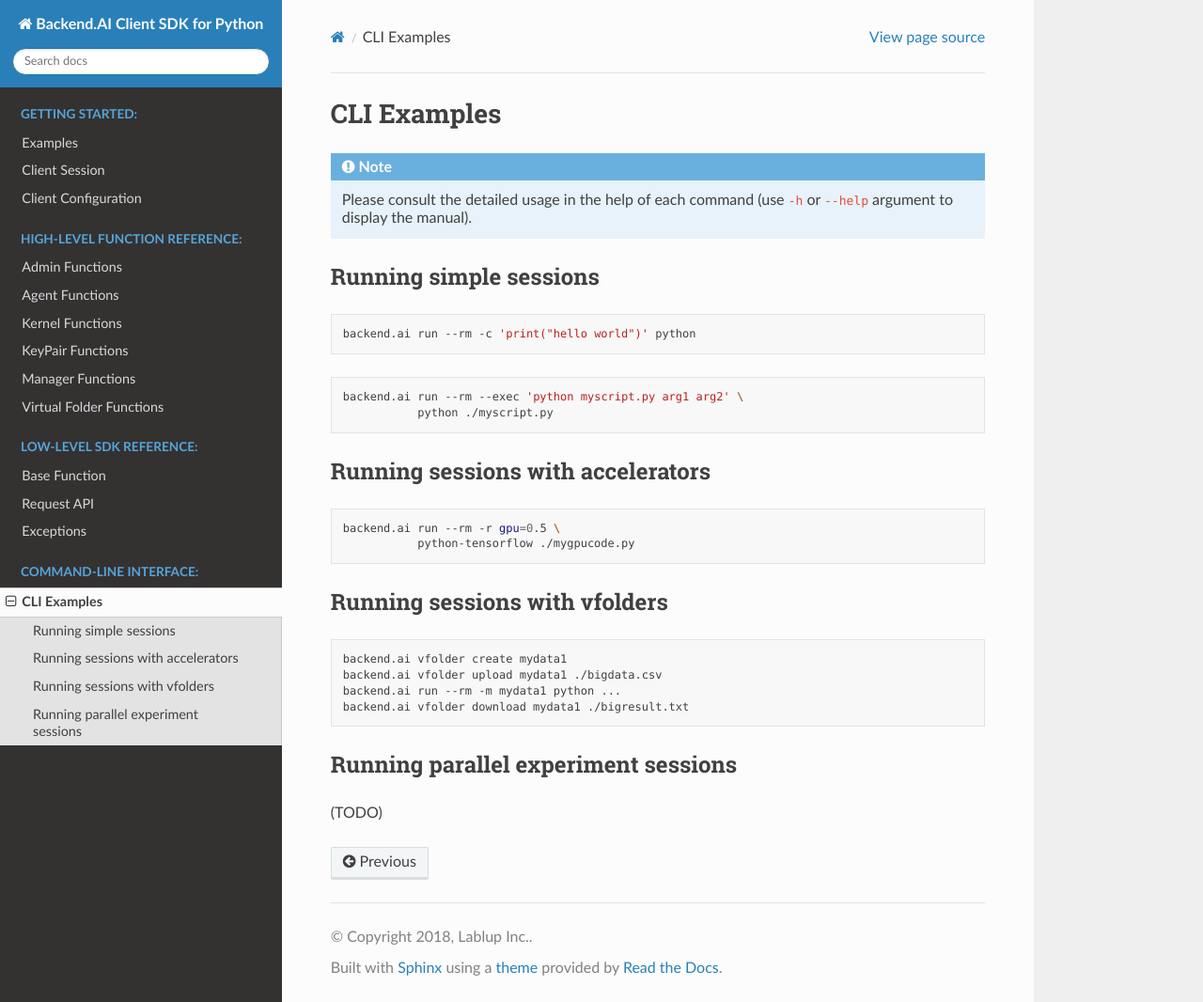
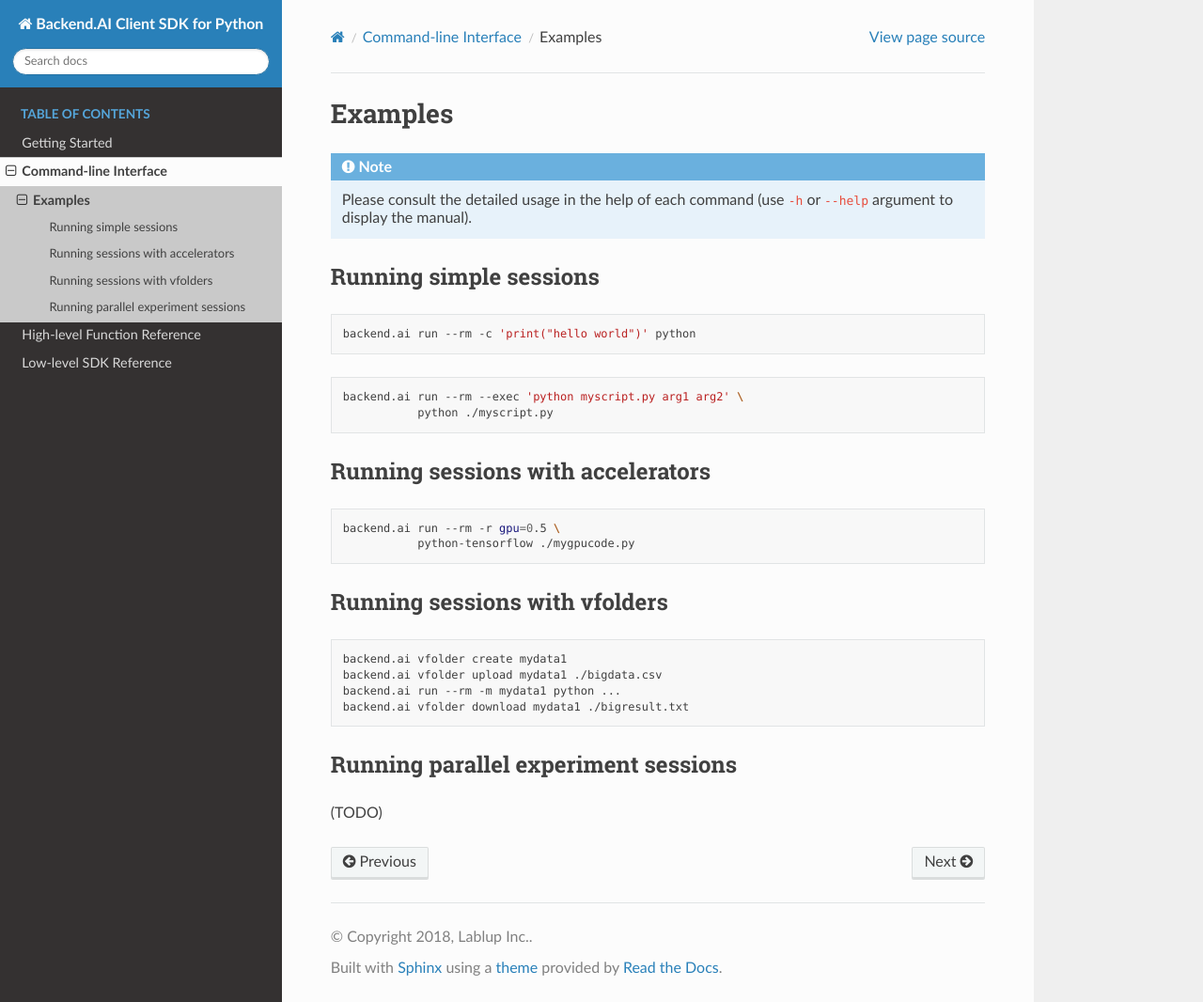
Before and after one commit to lablup/aiotusclient, a Sphinx documentation site: the page built from docs/cli/examples.rst, in a window 1280 px wide and 1066 px high. Shown: the whole window at 94% size. Built offline with Sphinx 7.4.7 and the Read the Docs theme 2.0.0, drawn with Linux system fonts in a browser that asks for light colours.

```diff
--- a/docs/cli.examples.rst
+++ b/docs/cli/examples.rst
@@ -1,5 +1,5 @@
-CLI Examples
-============
+Examples
+========
 
 .. note::
 
--- /dev/null
+++ b/docs/cli/index.rst
@@ -0,0 +1,8 @@
+Command-line Interface
+======================
+
+.. toctree::
+   :maxdepth: 1
+   :caption: Table of contents
+
+   examples
--- /dev/null
+++ b/docs/func/index.rst
@@ -0,0 +1,13 @@
+High-level Function Reference
+=============================
+
+.. toctree::
+   :maxdepth: 1
+   :caption: Table of contents
+
+   admin
+   agent
+   kernel
+   keypair
+   manager
+   vfolder
--- /dev/null
+++ b/docs/gsg/index.rst
@@ -0,0 +1,10 @@
+Getting Started
+===============
+
+.. toctree::
+   :maxdepth: 1
+   :caption: Table of contents
+
+   examples
+   session
+   config
--- /dev/null
+++ b/docs/lowlevel/index.rst
@@ -0,0 +1,10 @@
+Low-level SDK Reference
+=======================
+
+.. toctree::
+   :maxdepth: 1
+   :caption: Table of contents
+
+   base
+   request
+   exceptions
```
Also changed, not shown: docs/index.rst (+47 -27 lines), docs/func/admin.rst (renamed from docs/admin.rst), docs/func/agent.rst (renamed from docs/agent.rst), docs/func/kernel.rst (renamed from docs/kernel.rst), docs/func/keypair.rst (renamed from docs/keypair.rst), docs/func/manager.rst (renamed from docs/manager.rst), docs/func/vfolder.rst (renamed from docs/vfolder.rst), docs/gsg/config.rst (renamed from docs/config.rst), docs/gsg/examples.rst (renamed from docs/examples.rst), docs/gsg/session.rst (renamed from docs/session.rst), docs/lowlevel/base.rst (renamed from docs/base.rst), docs/lowlevel/exceptions.rst (renamed from docs/exceptions.rst), docs/lowlevel/request.rst (renamed from docs/request.rst).
